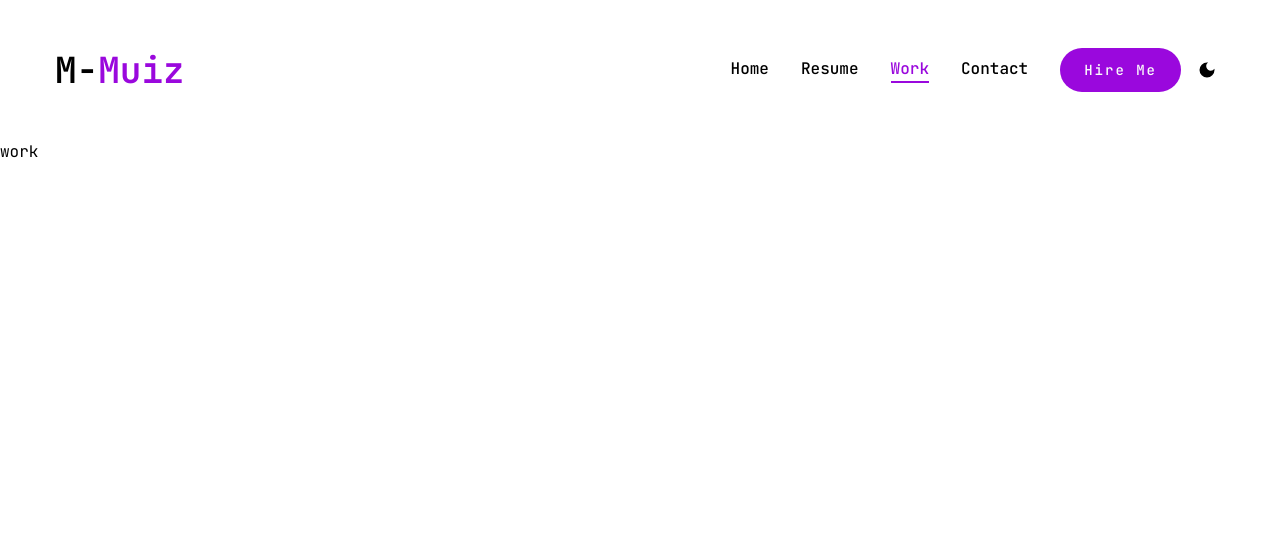
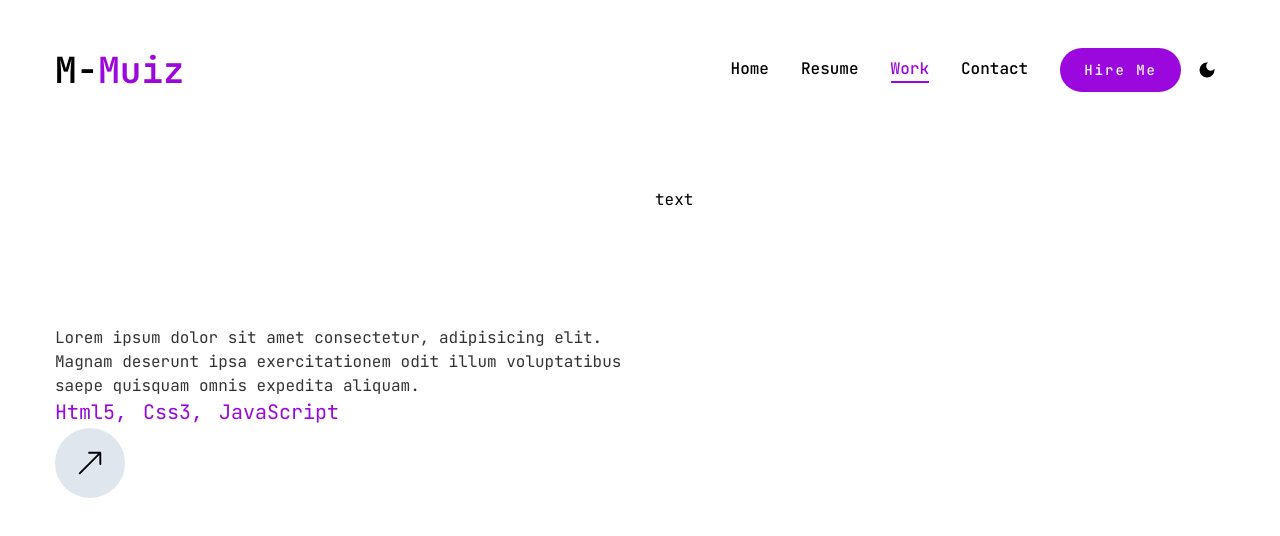
Before and after one commit to M-Muiz/Full_Stack-Portfolio, a Next.js app: page /work in a window 1280 px wide. Shown: the top 536 px of the page. Built offline with nearby package versions, Linux system fonts and the light colour scheme.

Commit message:
work on project section

```diff
--- a/src/app/globals.css
+++ b/src/app/globals.css
@@ -34,7 +34,6 @@
 
     --radius: 0.5rem;
   }
-
   .dark {
     --background: 0 0% 0%;
     --foreground: 0 0% 98%;
@@ -45,7 +44,7 @@
     --popover: 0 0% 3%;
     --popover-foreground: 0 0% 98%;
 
-    --primary: 304 78% 27%;
+    --primary: 15 93% 37%;
     --primary-foreground: 0 0% 98%;
 
     --secondary: 0 0% 6%;
@@ -62,7 +61,7 @@
 
     --border: 0 0% 11%;
     --input: 0 0% 16%;
-    --ring: 304 78% 40%;
+    --ring: 15 92% 40%;
   }
 }
 
@@ -93,4 +92,12 @@
   .secondaryBackground {
     @apply bg-slate-300/60 dark:bg-[#27272c];
   }
+
+  .text-outline{
+  -webkit-text-stroke: 1px white;
 }
+
+.text-outline-hover{
+  -webkit-text-stroke: 1px red;
+}
+}
--- a/src/app/work/page.tsx
+++ b/src/app/work/page.tsx
@@ -19,13 +19,13 @@
     title: "Portfolio",
     description: "Lorem ipsum dolor sit amet consectetur, adipisicing elit. Magnam deserunt ipsa exercitationem odit illum voluptatibus saepe quisquam omnis expedita aliquam.",
     stack: [
-      { name: "Html5" }, { name: "Html5" }, { name: "Html5" }],
+      { name: "Html5" }, { name: "Css3" }, { name: "JavaScript" }],
     image: "https://th.bing.com/th/id/OIP.4cmK9d36bF0F7-V-SaVPnAHaG_?w=198&h=186&c=7&r=0&o=5&pid=1.7",
     live: "",
     github: ""
   },
   {
-    num: "01",
+    num: "02",
     category: "frontend",
     title: "Portfolio",
     description: "Lorem ipsum dolor sit amet consectetur, adipisicing elit. Magnam deserunt ipsa exercitationem odit illum voluptatibus saepe quisquam omnis expedita aliquam.",
@@ -36,7 +36,7 @@
     github: ""
   },
   {
-    num: "01",
+    num: "03",
     category: "frontend",
     title: "Portfolio",
     description: "Lorem ipsum dolor sit amet consectetur, adipisicing elit. Magnam deserunt ipsa exercitationem odit illum voluptatibus saepe quisquam omnis expedita aliquam.",
@@ -50,10 +50,58 @@
 
 
 const page = () => {
+
+  const [project, setProject] = useState(projects[0])
+
   return (
+    <motion.div initial={{ opacity: 0 }} animate={{ opacity: 1 }}
+      className="min-h-[80vh] flex justify-center py-12 xl:px-0"
+    >
+      <div className="container mx-auto">
+        <div className="flex flex-col xl:flex-row xl:gap-[30px]">
+          <div className="w-full xl:w-[50%] xl:h-[460px] flex flex-col xl:justify-between order-2 xl:order-none">
             <div>
-      work
+              <div className="text-8xl leading-none font-extrabold text-transparent text-outline">
+                {project.num}
               </div>
+
+              <h2 className="text-[42px] font-bold leading-none text-white group-hover:text-primary transition-all duration-500 capitalize">{project.category}</h2>
+
+              <p className="secondaryText">{project.description}</p>
+              <ul className="flex gap-4">
+                {project.stack.map((item: any, index: number) => {
+                  return (
+                    <li className="text-xl text-primary" key={index}>{item.name}{index !== project.stack.length - 1 && ","}</li>
+                  )
+                })}
+              </ul>
+              <div className="border border-white/20"></div>
+
+              <div className="">
+                <div>
+                  <Link href={project.live}>
+                    <TooltipProvider delayDuration={100}>
+                      <Tooltip>
+                        <TooltipTrigger className="w-[70px] h-[70px] rounded-full secondaryBackground flex items-center justify-center group">
+                          <BsArrowUpRight className="text-3xl text-black dark:text-white group-hover:text-primary" />
+                        </TooltipTrigger>
+                        <TooltipContent>
+                          <p>Live Project</p>
+                        </TooltipContent>
+                      </Tooltip>
+                    </TooltipProvider>
+                  </Link>
+
+
+                </div>
+              </div>
+
+            </div>
+          </div>
+          <div className="w-full xl:w-[50%]">text</div>
+        </div>
+      </div>
+    </motion.div>
   )
 }
 
```
Lines whose indentation alone changed are shown as unchanged.
